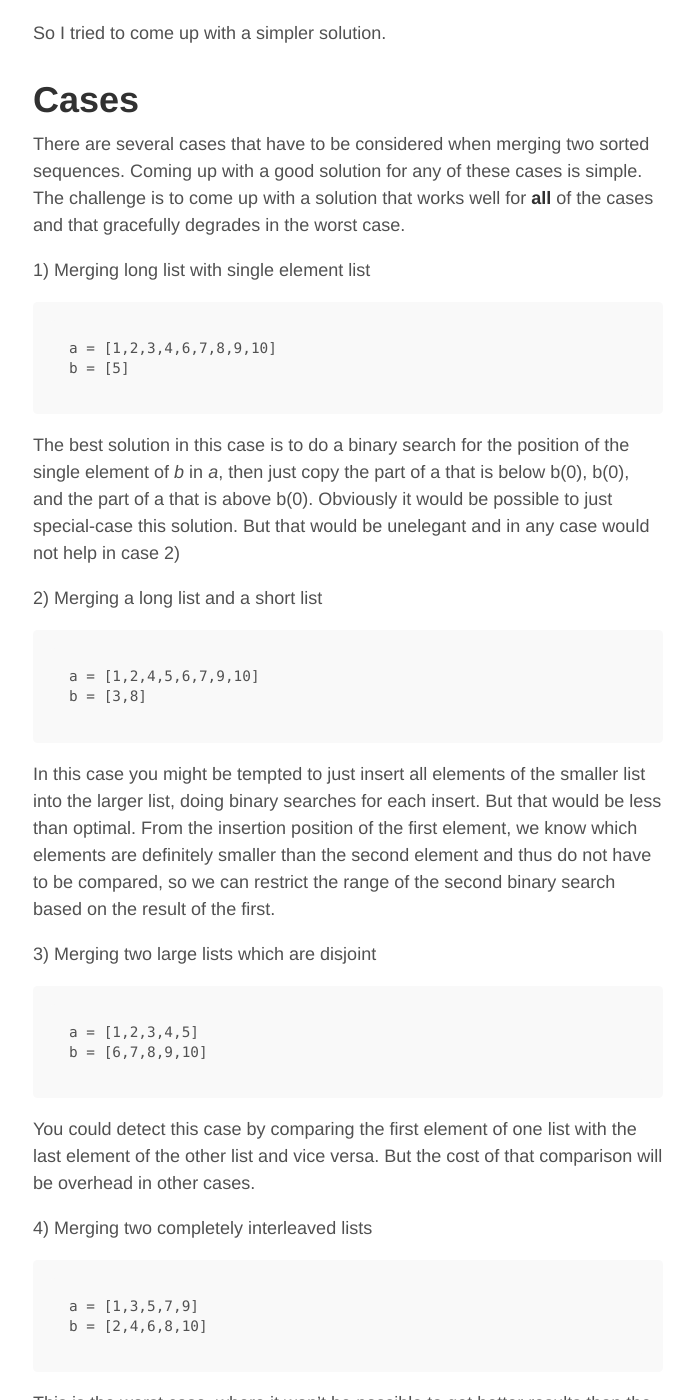
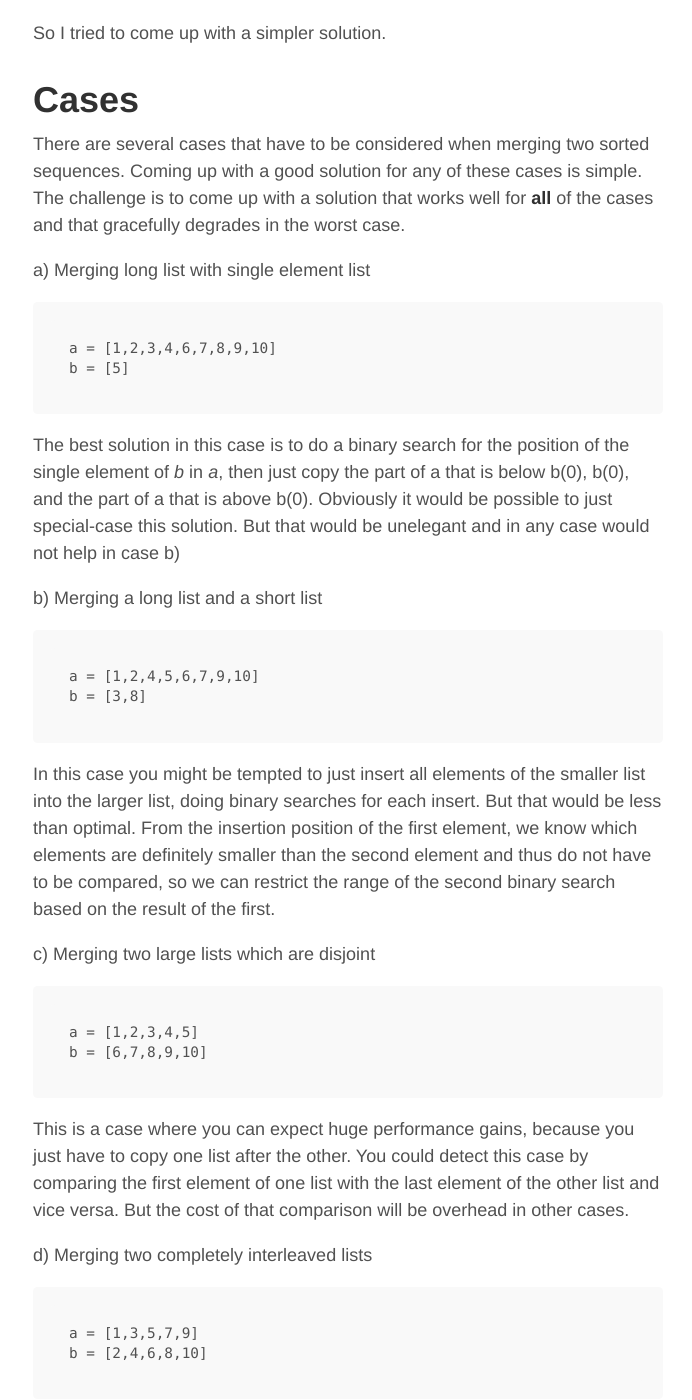
Before and after one commit to rklaehn/rklaehn.github.io, a Jekyll site: the page built from 2016-01-05-binarymerge.md, in a window 1280 px wide and 1400 px high, scrolled down 1021 px. Shown: the whole window, without its empty margins (292-984 px from the left). Built offline with Jekyll 4.4.1, drawn with Linux system fonts in a browser that asks for light colours; Markdown is read by kramdown in place of the engine named in the settings; some of the changed text lies outside the part shown.

Commit message:
Update 2016-01-05-binarymerge.md

````diff
--- a/2016-01-05-binarymerge.md
+++ b/2016-01-05-binarymerge.md
@@ -17,9 +17,9 @@
 
 So let's consider the case where only the number of comparisons matters, and the copying is considered to be essentially free  (Copying a pointer is just about the cheapest operation you can do. You can literally copy millions of pointers in less than a millisecond on a modern machine).
 
-In that case, the seemingly trivial problem of merging two sorted lists turns into a problem that has *10 pages* of [TAOCP](https://en.wikipedia.org/wiki/The_Art_of_Computer_Programming) devoted to it.
+In that case, the seemingly trivial problem of merging two sorted lists turns into a problem that has *10 pages of [TAOCP](https://en.wikipedia.org/wiki/The_Art_of_Computer_Programming)* devoted to it.
 
-So I did what you usually do in this situation: [ask on stackexchange](http://programmers.stackexchange.com/questions/267406/algorithm-to-merge-two-sorted-arrays-with-minimum-number-of-comparisons). Given that this should be a pretty common problem, I was expecting an answer like "you obviously have to use the Foo-Bar algorithm described by 1969 by XYZ". But to my surprise, the algorithm that was posted as the answer, despite being called [A simple algorithm for merging two disjoint linearly-ordered sets (F. K. Hwang , S. Lin)](http://citeseerx.ist.psu.edu/viewdoc/summary?doi=10.1.1.419.8292), is not very simple. It is asymptotically optimal, but too complex to degrade well in the case that the comparison is cheap.
+So I did what you usually do in this situation: [ask on stackexchange](http://programmers.stackexchange.com/questions/267406/algorithm-to-merge-two-sorted-arrays-with-minimum-number-of-comparisons). Given that this should be a pretty common problem, I was expecting an answer like "you obviously have to use the Foo-Bar algorithm described by 1969 by XYZ". But to my surprise, the algorithm that was posted as the answer, despite being called [A simple algorithm for merging two disjoint linearly-ordered sets (F. K. Hwang , S. Lin)](http://citeseerx.ist.psu.edu/viewdoc/summary?doi=10.1.1.419.8292), is not very simple. It is asymptotically optimal, but too way too complex to degrade well in the case that the comparison is relatively cheap.
 
 So I tried to come up with a simpler solution.
 
@@ -27,15 +27,15 @@
 
 There are several cases that have to be considered when merging two sorted sequences. Coming up with a good solution for any of these cases is simple. The challenge is to come up with a solution that works well for **all** of the cases and that gracefully degrades in the worst case.
 
-1) Merging long list with single element list
+a) Merging long list with single element list
 ```
 a = [1,2,3,4,6,7,8,9,10]
 b = [5]
 ```
 
-The best solution in this case is to do a binary search for the position of the single element of *b* in *a*, then just copy the part of a that is below b(0), b(0), and the part of a that is above b(0). Obviously it would be possible to just special-case this solution. But that would be unelegant and in any case would not help in case 2)
+The best solution in this case is to do a binary search for the position of the single element of *b* in *a*, then just copy the part of a that is below b(0), b(0), and the part of a that is above b(0). Obviously it would be possible to just special-case this solution. But that would be unelegant and in any case would not help in case b)
 
-2) Merging a long list and a short list
+b) Merging a long list and a short list
 ```
 a = [1,2,4,5,6,7,9,10]
 b = [3,8]
@@ -43,15 +43,15 @@
 
 In this case you might be tempted to just insert all elements of the smaller list into the larger list, doing binary searches for each insert. But that would be less than optimal. From the insertion position of the first element, we know which elements are definitely smaller than the second element and thus do not have to be compared, so we can restrict the range of the second binary search based on the result of the first.
 
-3) Merging two large lists which are disjoint
+c) Merging two large lists which are disjoint
 ```
 a = [1,2,3,4,5]
 b = [6,7,8,9,10]
 ```
 
-You could detect this case by comparing the first element of one list with the last element of the other list and vice versa. But the cost of that comparison will be overhead in other cases.
+This is a case where you can expect huge performance gains, because you just have to copy one list after the other. You could detect this case by comparing the first element of one list with the last element of the other list and vice versa. But the cost of that comparison will be overhead in other cases.
 
-4) Merging two completely interleaved lists
+d) Merging two completely interleaved lists
 ```
 a = [1,3,5,7,9]
 b = [2,4,6,8,10]
````
Also changed, not shown: other parts of 2016-01-05-binarymerge.md (+1 -1 lines).
